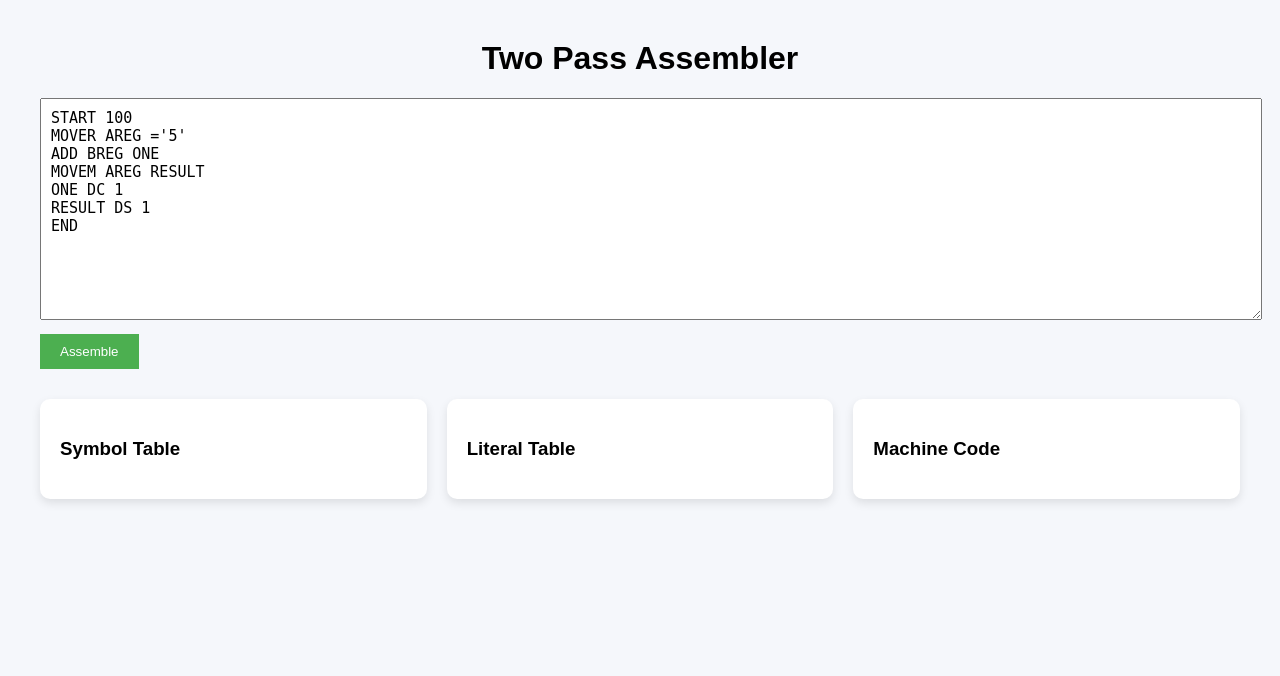
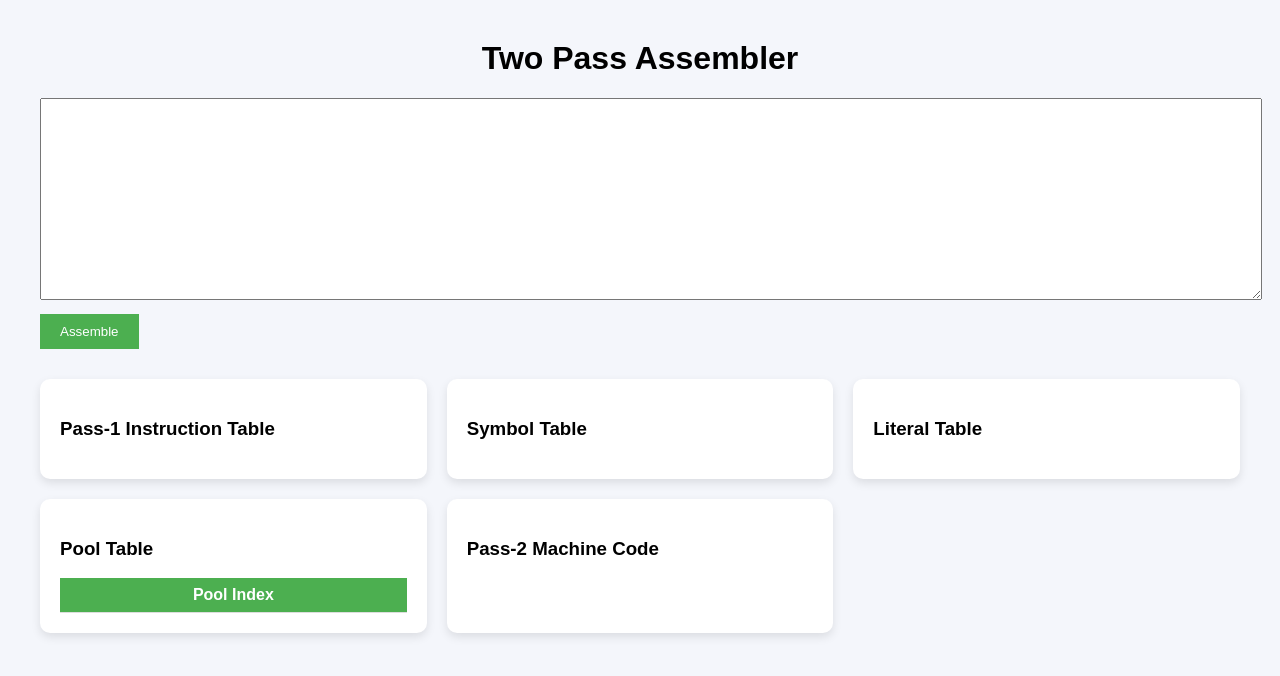
Before and after one commit to sneha25122005/Two-pass--Assembler, a Flask app: page / in a window 1280 px wide. Shown: the top 676 px of the page. Run offline with Flask 3, Linux system fonts and the light colour scheme; lists and menus that the app fills with data are empty.

Commit message:
Fixed symbol table logic and added pool table support

```diff
--- a/app.py
+++ b/app.py
@@ -2,7 +2,6 @@ from flask import Flask, render_template, request, jsonify
 from assembler import pass_one, pass_two
 
 app = Flask(__name__)
-
 
 @app.route("/")
 def home():
@@ -15,14 +14,16 @@ def assemble():
     code = request.json["code"]
     lines = code.split("\n")
 
-    symtab, littab = pass_one(lines)
-    machine = pass_two(lines, symtab, littab)
+    symtab, littab, pooltab, pass1_table = pass_one(lines)
+    pass2_table = pass_two(lines, symtab, littab)
 
     return jsonify({
-    "symbol_table": symtab,
-    "literal_table": littab,
-    "machine_code": machine
-})
+        "pass1_table": pass1_table,
+        "symtab": symtab,
+        "littab": littab,
+        "pooltab": pooltab,
+        "pass2_table": pass2_table
+    })
 
 
 if __name__ == "__main__":
--- a/templates/index.html
+++ b/templates/index.html
@@ -7,18 +7,16 @@
 <style>
 
 body{
-font-family: Arial;
-background:#f5f7fb;
+font-family:Arial;
+background:#f4f6fb;
 margin:40px;
 }
 
-h1{
-text-align:center;
-}
+h1{text-align:center;}
 
 textarea{
 width:100%;
-height:200px;
+height:180px;
 padding:10px;
 font-size:15px;
 }
@@ -28,17 +26,13 @@ background:#4CAF50;
 color:white;
 padding:10px 20px;
 border:none;
+margin-top:10px;
 cursor:pointer;
-margin-top:10px;
-}
-
-button:hover{
-background:#45a049;
 }
 
 .container{
 display:grid;
-grid-template-columns:repeat(auto-fit,minmax(300px,1fr));
+grid-template-columns:repeat(auto-fit,minmax(320px,1fr));
 gap:20px;
 margin-top:30px;
 }
@@ -57,8 +51,8 @@ margin-top:10px;
 }
 
 th,td{
+padding:8px;
 border-bottom:1px solid #ddd;
-padding:8px;
 text-align:center;
 }
 
@@ -75,21 +69,18 @@ color:white;
 
 <h1>Two Pass Assembler</h1>
 
-<textarea id="code">
-START 100
-MOVER AREG ='5'
-ADD BREG ONE
-MOVEM AREG RESULT
-ONE DC 1
-RESULT DS 1
-END
-</textarea>
+<textarea id="code"></textarea>
 
 <br>
 
 <button onclick="assemble()">Assemble</button>
 
 <div class="container">
+
+<div class="card">
+<h3>Pass-1 Instruction Table</h3>
+<div id="pass1"></div>
+</div>
 
 <div class="card">
 <h3>Symbol Table</h3>
@@ -101,8 +92,24 @@ END
 <div id="littab"></div>
 </div>
 
+<!-- NEW POOL TABLE CARD -->
+
 <div class="card">
-<h3>Machine Code</h3>
+<h3>Pool Table</h3>
+
+<table>
+<tr>
+<th>Pool Index</th>
+</tr>
+
+<tbody id="poolTable"></tbody>
+
+</table>
+
+</div>
+
+<div class="card">
+<h3>Pass-2 Machine Code</h3>
 <div id="machine"></div>
 </div>
 
@@ -116,22 +123,32 @@ let code=document.getElementById("code").value;
 
 fetch("/assemble",{
 method:"POST",
-headers:{
-"Content-Type":"application/json"
-},
+headers:{"Content-Type":"application/json"},
 body:JSON.stringify({code:code})
 })
+
 .then(res=>res.json())
 .then(data=>{
 
-console.log(data); // debugging
+/* PASS 1 TABLE */
+
+let p1="<table><tr><th>LC</th><th>Instruction</th></tr>";
+
+data.pass1_table.forEach(row=>{
+p1+=`<tr><td>${row.LC}</td><td>${row.INSTRUCTION}</td></tr>`;
+});
+
+p1+="</table>";
+
+document.getElementById("pass1").innerHTML=p1;
+
 
 /* SYMBOL TABLE */
 
 let sym="<table><tr><th>Symbol</th><th>Address</th></tr>";
 
-for(let k in data.symbol_table){
-sym+=`<tr><td>${k}</td><td>${data.symbol_table[k]}</td></tr>`;
+for(let k in data.symtab){
+sym+=`<tr><td>${k}</td><td>${data.symtab[k]}</td></tr>`;
 }
 
 sym+="</table>";
@@ -143,8 +160,8 @@ document.getElementById("symtab").innerHTML=sym;
 
 let lit="<table><tr><th>Literal</th><th>Address</th></tr>";
 
-for(let k in data.literal_table){
-lit+=`<tr><td>${k}</td><td>${data.literal_table[k]}</td></tr>`;
+for(let k in data.littab){
+lit+=`<tr><td>${k}</td><td>${data.littab[k]}</td></tr>`;
 }
 
 lit+="</table>";
@@ -152,33 +169,36 @@ lit+="</table>";
 document.getElementById("littab").innerHTML=lit;
 
 
-/* MACHINE CODE TABLE */
+/* POOL TABLE */
 
-let mc="<table><tr><th>LC</th><th>Opcode</th><th>Machine Code</th><th>Register</th><th>Address</th></tr>";
+let poolBody = document.getElementById("poolTable");
+poolBody.innerHTML="";
 
-if(data.machine_code){
+data.pooltab.forEach(p=>{
+let row=`<tr>
+<td>${p}</td>
+</tr>`;
+poolBody.innerHTML+=row;
+});
 
-data.machine_code.forEach(row=>{
 
+/* PASS 2 MACHINE CODE */
+
+let mc="<table><tr><th>LC</th><th>Opcode</th><th>Register</th><th>Address</th></tr>";
+
+data.pass2_table.forEach(row=>{
 mc+=`<tr>
 <td>${row.LC}</td>
 <td>${row.OPCODE}</td>
-<td>${row.MACHINE_CODE}</td>
 <td>${row.REGISTER}</td>
 <td>${row.ADDRESS}</td>
 </tr>`;
-
 });
-
-}
 
 mc+="</table>";
 
 document.getElementById("machine").innerHTML=mc;
 
-})
-.catch(err=>{
-console.error("Error:",err);
 });
 
 }
```
Also changed, not shown: assembler.py (+46 -18 lines).
